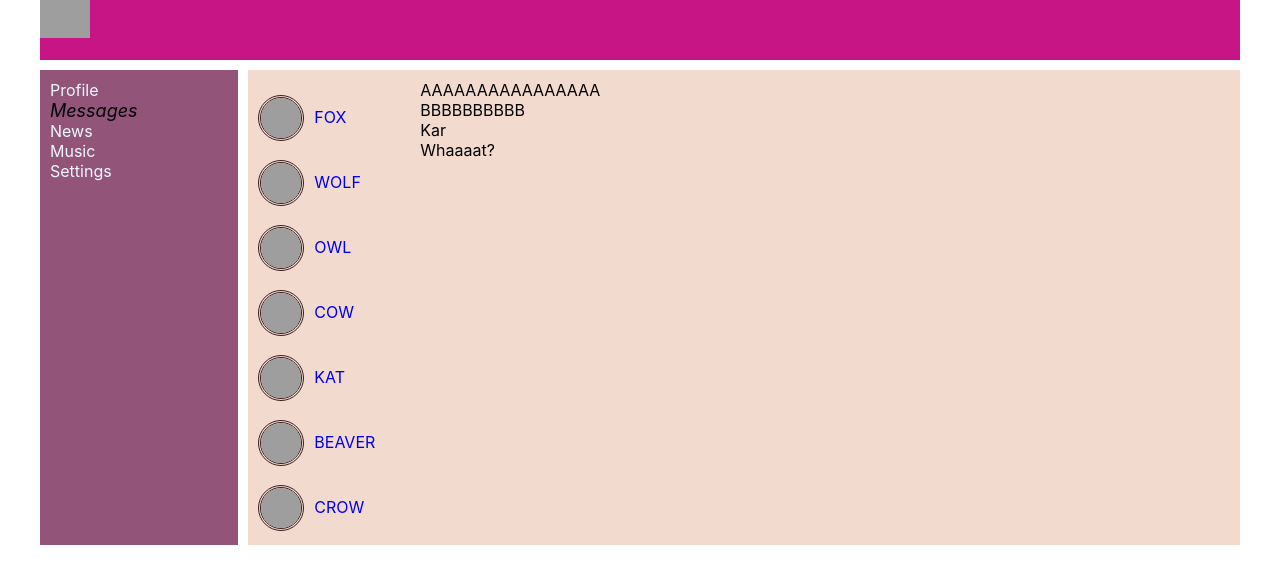
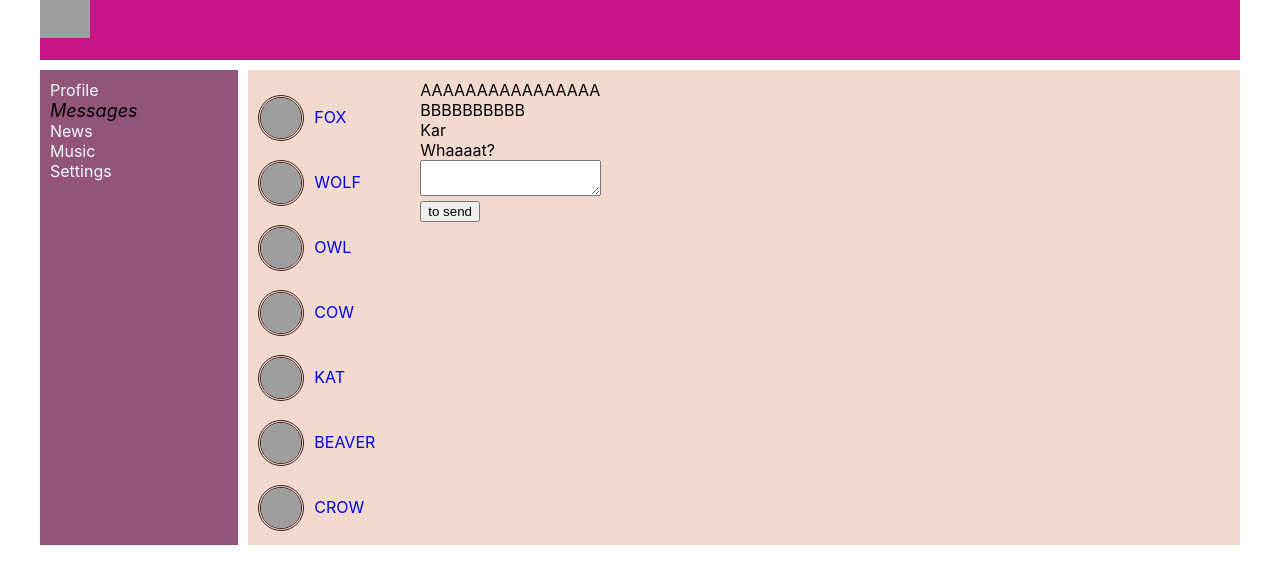
Before and after one commit to OBogdana/react-study-soccoon, a React (Create React App) app: page /messages in a window 1280 px wide. Shown: the top 584 px of the page. Built offline with nearby package versions, Linux system fonts and the light colour scheme; grey boxes are pictures that could not be loaded.

Commit message:
create function addPost in state.js

```diff
--- a/src/App.js
+++ b/src/App.js
@@ -19,7 +19,7 @@ const App = (props) => {
                 <Navbar/>
                 <div className='app-content-box'>
                     <Routes>
-                        <Route path='/profile' element={<Profile data={props.state.profilePage} />} />
+                        <Route path='/profile' element={<Profile data={props.state.profilePage} addPost={props.addPost} />} />
                         <Route path='/messages' element={<Messages data={props.state.messagesPage} />} />
                         <Route path='/news' element={<News />} />
                         <Route path='/music' element={<Music />} />
--- a/src/components/Messages/Messages.jsx
+++ b/src/components/Messages/Messages.jsx
@@ -6,8 +6,16 @@ import MessageItem from "./MessageItem/MessageItem";
 
 const Messages = (props) => {
 
-    let dialogsElements = props.data.dialogs.map(dialog => <DialogItem user={dialog.user} id={dialog.id} ava={dialog.ava}/>);
+    let dialogsElements = props.data.dialogs.map(dialog => <DialogItem user={dialog.user} id={dialog.id}
+                                                                       ava={dialog.ava}/>);
     let messagesElements = props.data.messages.map(message => <MessageItem message={message.message}/>);
+
+    let newMessageElement = React.createRef();
+
+    let documentWriteMessage = () => {
+        let message = newMessageElement.current.value;
+        document.write(message);
+    }
 
     return (
         <div className={cs.messagesBox}>
@@ -15,8 +23,19 @@ const Messages = (props) => {
                 {dialogsElements}
             </div>
             <div className={cs.messagesColumn}>
-                {messagesElements}
+                <div>
+                    {messagesElements}
+                </div>
+                <div>
+                    <div>
+                        <textarea ref={newMessageElement}></textarea>
+                    </div>
+                    <div>
+                        <button onClick={documentWriteMessage}>to send</button>
+                    </div>
+                </div>
             </div>
+
 
         </div>);
 }
--- a/src/components/Profile/MyPosts/MyPosts.jsx
+++ b/src/components/Profile/MyPosts/MyPosts.jsx
@@ -3,21 +3,28 @@ import cs from './MyPosts.module.css';
 import Post from "./Post/Post";
 
 const MyPosts = (props) => {
-// debugger;
+
     let postsElements = props.posts.posts
         .map(post =>
             <Post ava={post.ava} message={post.message} like={post.likeCount}/>
         );
+
+    let newPostElement = React.createRef();
+
+    let addPost = () => {
+        let post = newPostElement.current.value;
+        props.addPost(post);
+    }
 
     return (
         <div className={cs.postsBox}>
             <h2>My posts</h2>
             <div>
                 <div>
-                    <textarea></textarea>
+                    <textarea ref={newPostElement}></textarea>
                 </div>
                 <div>
-                    <button>Click for add</button>
+                    <button onClick={addPost}>Click for add</button>
                 </div>
             </div>
             <div>
--- a/src/components/Profile/Profile.jsx
+++ b/src/components/Profile/Profile.jsx
@@ -7,7 +7,7 @@ const Profile = (props) => {
     return (
         <div>
             <ProfileInfo/>
-            <MyPosts posts={props.data} />
+            <MyPosts posts={props.data} addPost={props.addPost}/>
         </div>
     );
 }
--- a/src/index.js
+++ b/src/index.js
@@ -3,13 +3,14 @@ import ReactDOM from 'react-dom/client';
 import './index.css';
 import App from './App';
 import reportWebVitals from './reportWebVitals';
+import {addPost} from "./redux/state";
 import state from "./redux/state";
 
 
 const root = ReactDOM.createRoot(document.getElementById('root'));
 root.render(
     <React.StrictMode>
-        <App state={state} />
+        <App state={state} addPost={addPost} />
     </React.StrictMode>
 );
 
--- a/src/redux/state.js
+++ b/src/redux/state.js
@@ -24,12 +24,14 @@ let state = {
     profilePage: {
         posts: [
             {
+                id: 1,
                 ava: "https://cdn.meta.ua/meta_news/fa/01000ydd-fa29_1280x720.jpeg",
                 message: "AAAAAAAAAAAAAAAAAA-post",
                 likeCount: 9,
             },
 
             {
+                id: 2,
                 ava: "https://knowhow.pp.ua/wp-content/uploads/2020/05/unnamed-2.jpg",
                 message: "BBBBBBBBBBBBBBBBBB-post",
                 likeCount: 3,
@@ -39,4 +41,14 @@ let state = {
 
 }
 
+export let addPost = (postMessage) => {
+    let newPost = {
+        id: 3,
+        ava: "",
+        message: postMessage,
+        likeCount: 0,
+    };
+    state.profilePage.posts.push(newPost);
+}
+
 export default state;
```
